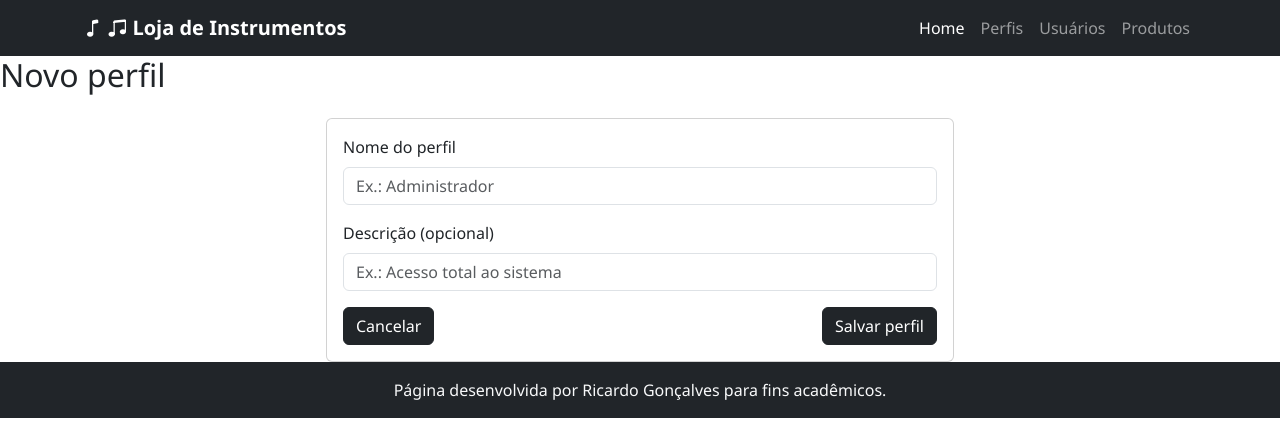
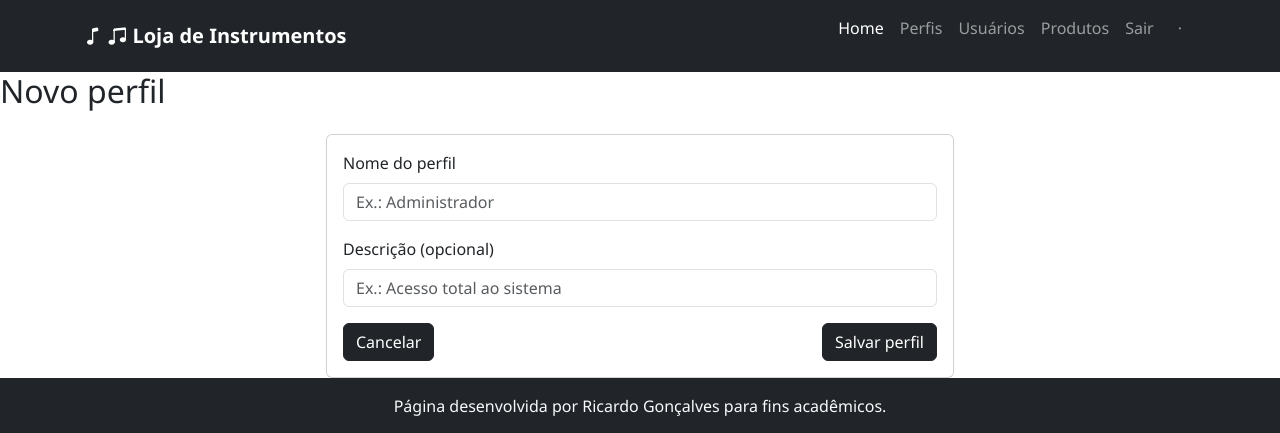
Before and after one commit to ricrett/loja-instrumento, a Flask app: page /perfis/inserir in a window 1280 px wide. Shown: the top 433 px of the page. Run offline with Flask 3, Linux system fonts and the light colour scheme; parts of the project's set-up code (start-up, migrations or seed data) failed here and were passed over; some libraries are stand-ins or nearby versions.

Commit message:
Finalizado

```diff
--- a/main.py
+++ b/main.py
@@ -143,6 +143,9 @@ def logout():
 
 @app.route('/dashboard')
 def dashboard():
+    if 'id_usuario' not in session:
+        flash('Entre para continuar.', 'warning')
+        return redirect(url_for('login'))
 
     # Conta as linhas de cada tabela para os cartões da Home
     perfis = execute_one('SELECT COUNT(*) AS total FROM perfis')
@@ -617,7 +620,7 @@ def inserir_produto():
             )
 
             flash(f'Produto "{dados["nome"]}" cadastrado (código {novo_id}).', 'success')
-            return redirect(url_for('listar_produtos'))
+            return redirect(url_for('produtos_lista'))
 
     return render_template('produtos/produtos_form.html', acao='criar', id_produto=None, dados=dados,
                            categorias=CATEGORIAS, foto_atual=None)
@@ -746,15 +749,5 @@ def arquivo_grande_demais(erro):
 def erro_no_servidor(erro):
     return render_template('500.html'), 500
 
-
-@app.errorhandler(404)
-def pagina_nao_encontrada(erro):
-    return render_template('404.html'), 404
-
-
-@app.errorhandler(500)
-def erro_no_servidor(erro):
-    return render_template('500.html'), 500
-
 if __name__ == '__main__':
     app.run(debug=True)
--- a/templates/layouts/base_menu.html
+++ b/templates/layouts/base_menu.html
@@ -37,6 +37,16 @@
           <li class="nav-item"><a class="nav-link" href="{{ url_for('perfil_lista') }}">Perfis</a></li>
           <li class="nav-item"><a class="nav-link" href="{{ url_for('usuario_lista') }}">Usuários</a></li>
           <li class="nav-item"><a class="nav-link" href="{{ url_for('produtos_lista') }}">Produtos</a></li>
+          <li class="nav-item">
+            <form action="{{ url_for('logout') }}" method="post" class="d-inline">
+              <input type="hidden" name="csrf_token" value="{{ csrf_token() }}">
+              <button type="submit" class="nav-link btn btn-link">Sair</button>
+            </form>
+          </li>
+          <li class="nav-item">
+            <p class="navbar-text ms-lg-3 me-lg-3">{{ session['nome'] }} · {{ session['perfil'] }}</p>
+          </li>
+
         </ul>
       </div>
     </div>
--- a/templates/usuarios/usuario_form.html
+++ b/templates/usuarios/usuario_form.html
@@ -24,7 +24,7 @@
 
             <div class="mb-3">
               <label for="nome" class="form-label">Nome completo</label>
-              <input type="text" class="form-control" id="nome" name="nome" placeholder="Ex.: Ana Beatriz Lima" value="{{ dados.nome }}" required minlength="3" maxlength="255">
+              <input type="text" class="form-control" id="nome" name="nome" placeholder="Ex.: Nome Completo da Silva" value="{{ dados.nome }}" required minlength="3" maxlength="255">
             </div>
 
             <div class="mb-3">
```
Also changed, not shown: templates/produtos/produtos_lista.html (+1 -8 lines).
